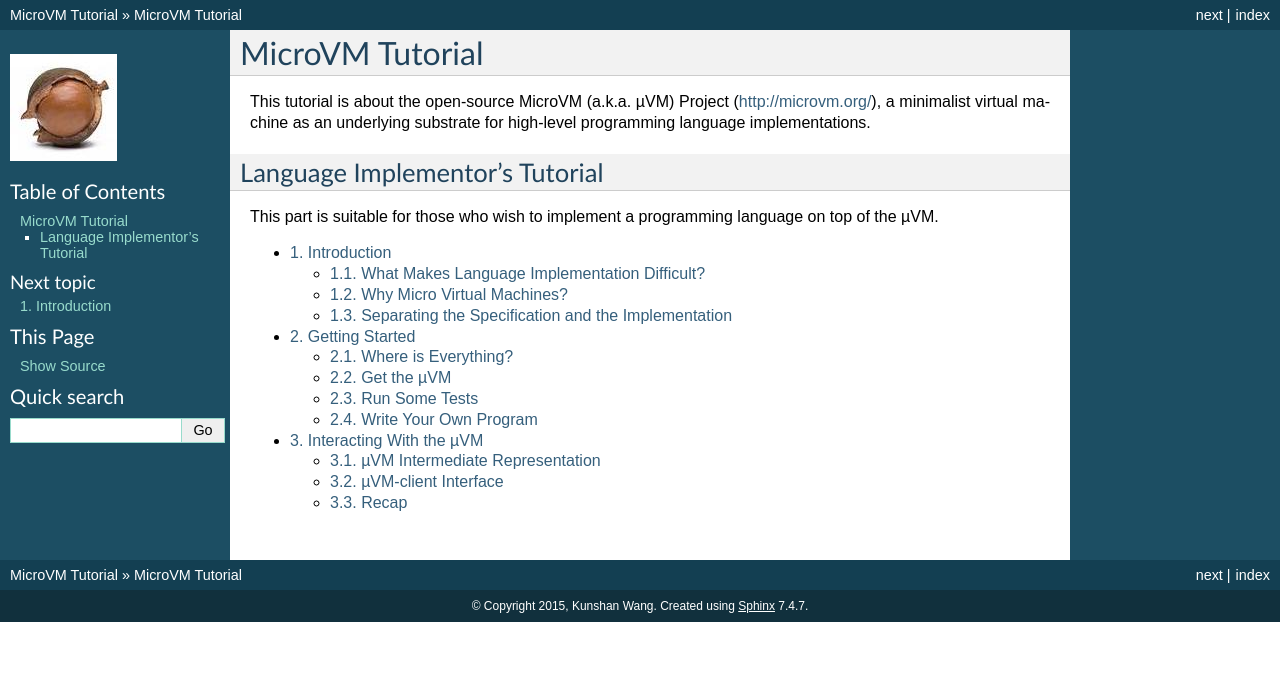
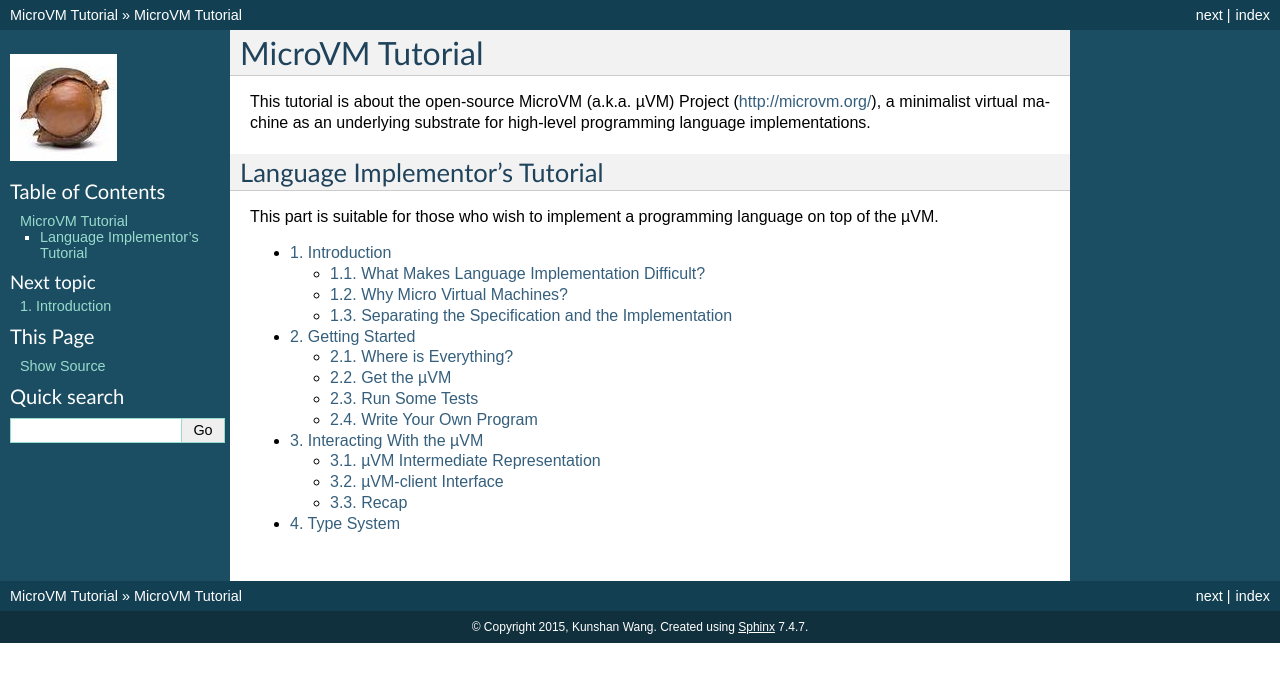
Before and after one commit to microvm/microvm-tutorial, a Sphinx documentation site: the page built from docs/index.rst, in a window 1280 px wide. Shown: the top 682 px of the page. Built offline with Sphinx 7.4.7, drawn with Linux system fonts in a browser that asks for light colours.

Commit message:
Added a stub for the type system.

```diff
--- a/docs/index.rst
+++ b/docs/index.rst
@@ -19,5 +19,6 @@ top of the µVM.
     langimpl/intro.rst
     langimpl/getting-started.rst
     langimpl/interact.rst
+    langimpl/type-system.rst
 
 .. vim: tw=80
--- /dev/null
+++ b/docs/langimpl/type-system.rst
@@ -0,0 +1,3 @@
+===========
+Type System
+===========
```
